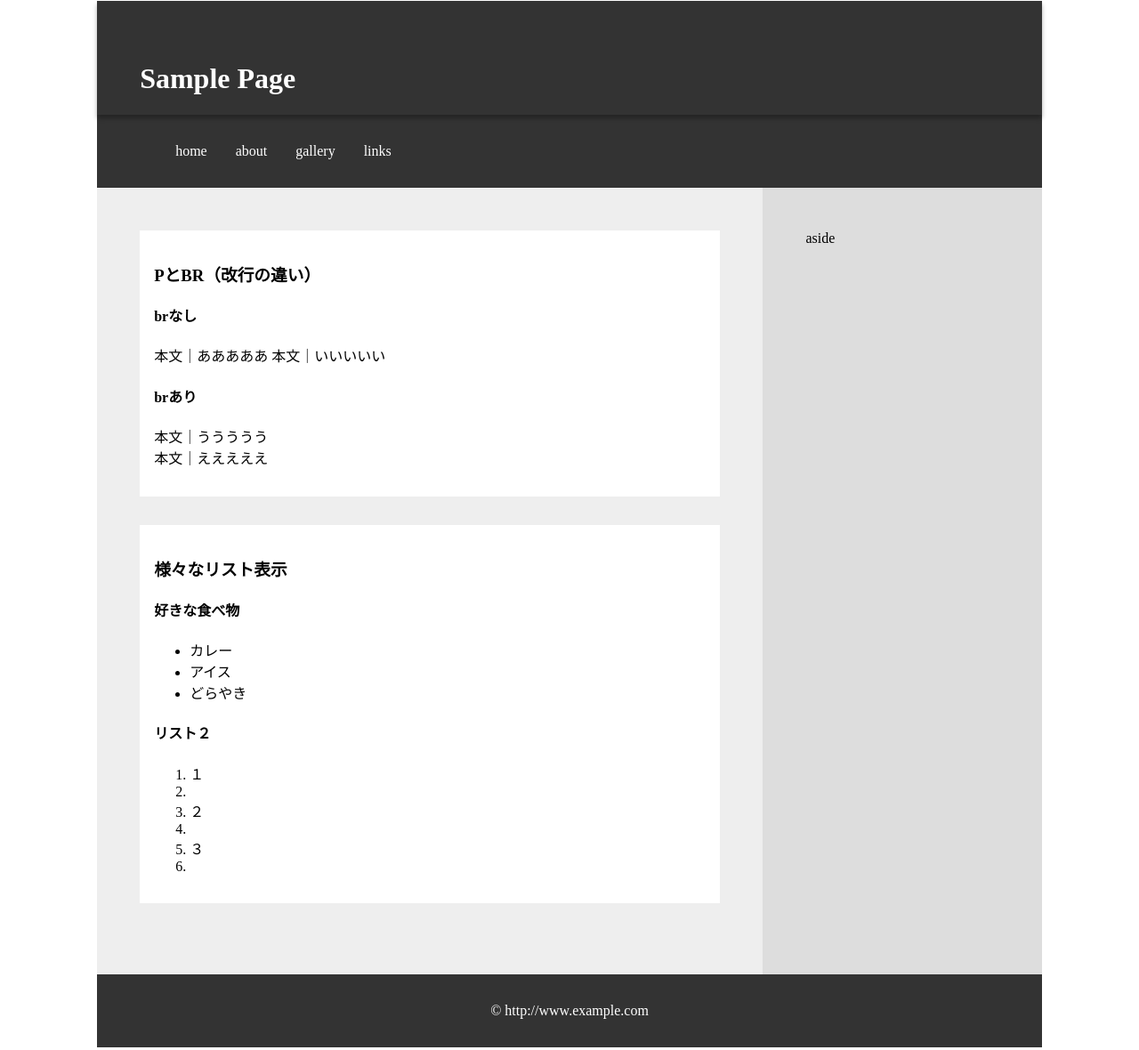
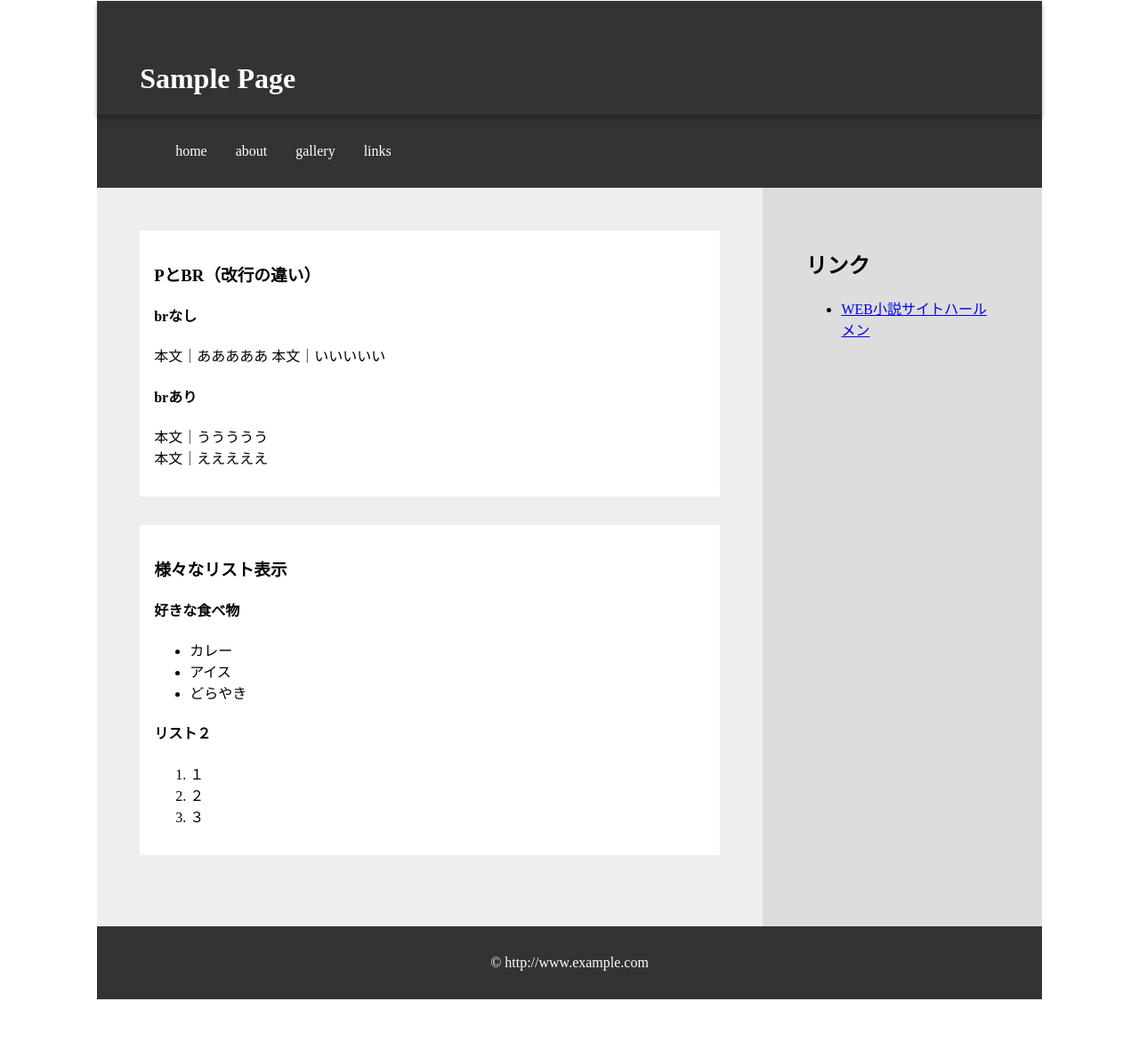
Before and after one commit to Ayaka-hirose/samplesite2, a plain HTML site: page index.html in a window 1280 px wide. Shown: the part 7-1187 px from the top of the page at 89% size. After the commit the page ends 1138 px from the top, so only its background shows below. Drawn offline with Linux system fonts and the light colour scheme.

Commit message:
Add files via upload

```diff
--- a/index.html
+++ b/index.html
@@ -55,9 +55,9 @@
 
       <h4>リスト２</h4>
       <ol>
-        <li>１<li>
-        <li>２<li>
-        <li>３<li>
+        <li>１</li>
+        <li>２</li>
+        <li>３</li>
       </ol>
 
         </article>
@@ -65,7 +65,10 @@
       </section>
 
       <aside>
-        aside
+    <h1>リンク</h1>
+    <ul>
+      <li><a href="https://syosetu.org/">WEB小説サイトハールメン</a></li>
+
       </aside>
 
     </main>
```
